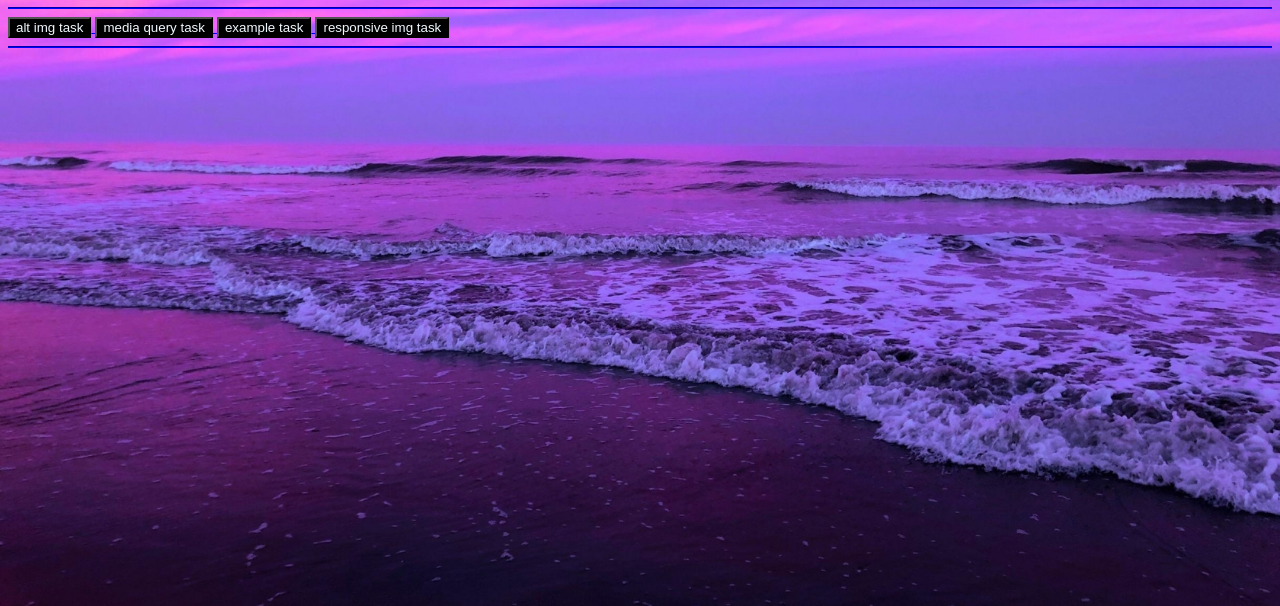
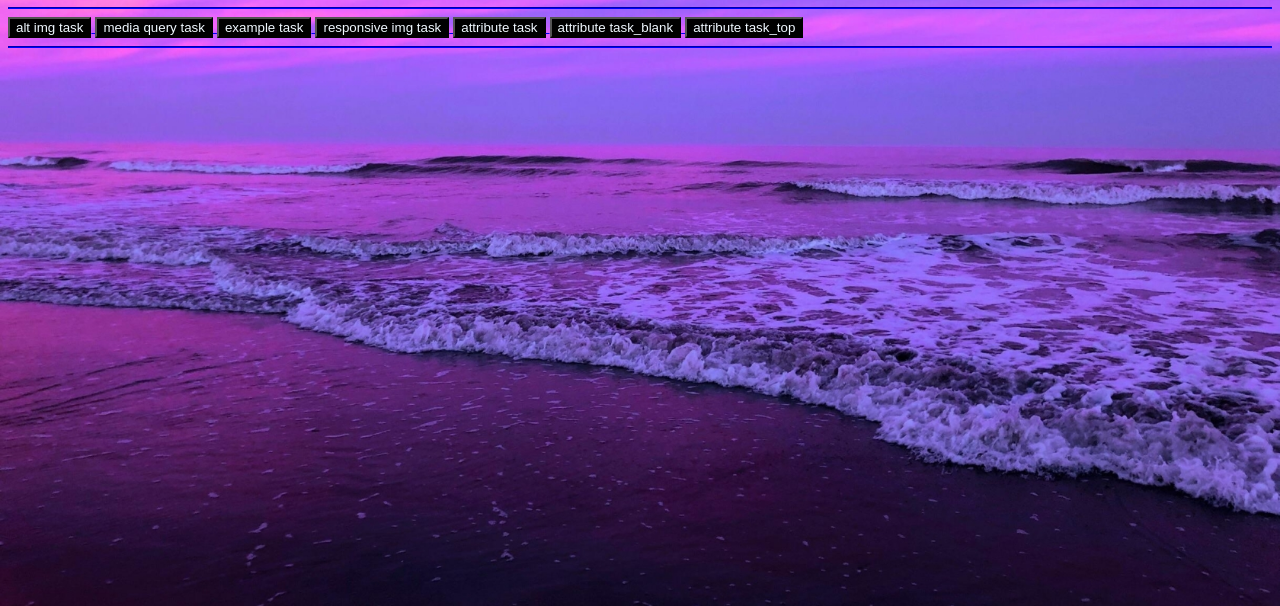
Before and after one commit to raghuvanshimanan/Frontend, a plain HTML site: page index.html in a window 1280 px wide. Shown: the part 194-800 px from the top of the page. Drawn offline with Linux system fonts and the light colour scheme.

Commit message:
new file add

```diff
--- a/index.html
+++ b/index.html
@@ -63,6 +63,15 @@
       <a href="./CSS-TASK/Responsive-img-task-2.html">
         <button>responsive img task</button>
       </a>
+      <a href="./CSS-TASK/attribute task.html">
+        <button>attribute task</button>
+      </a>
+      <a href="./CSS-TASK/attribute task_blank.html">
+        <button>attribute task_blank</button>
+      </a>
+      <a href="./CSS-TASK/attribute task_top.html">
+        <button>attribute task_top</button>
+      </a>
     </div>
     <hr />
 </body>
```
